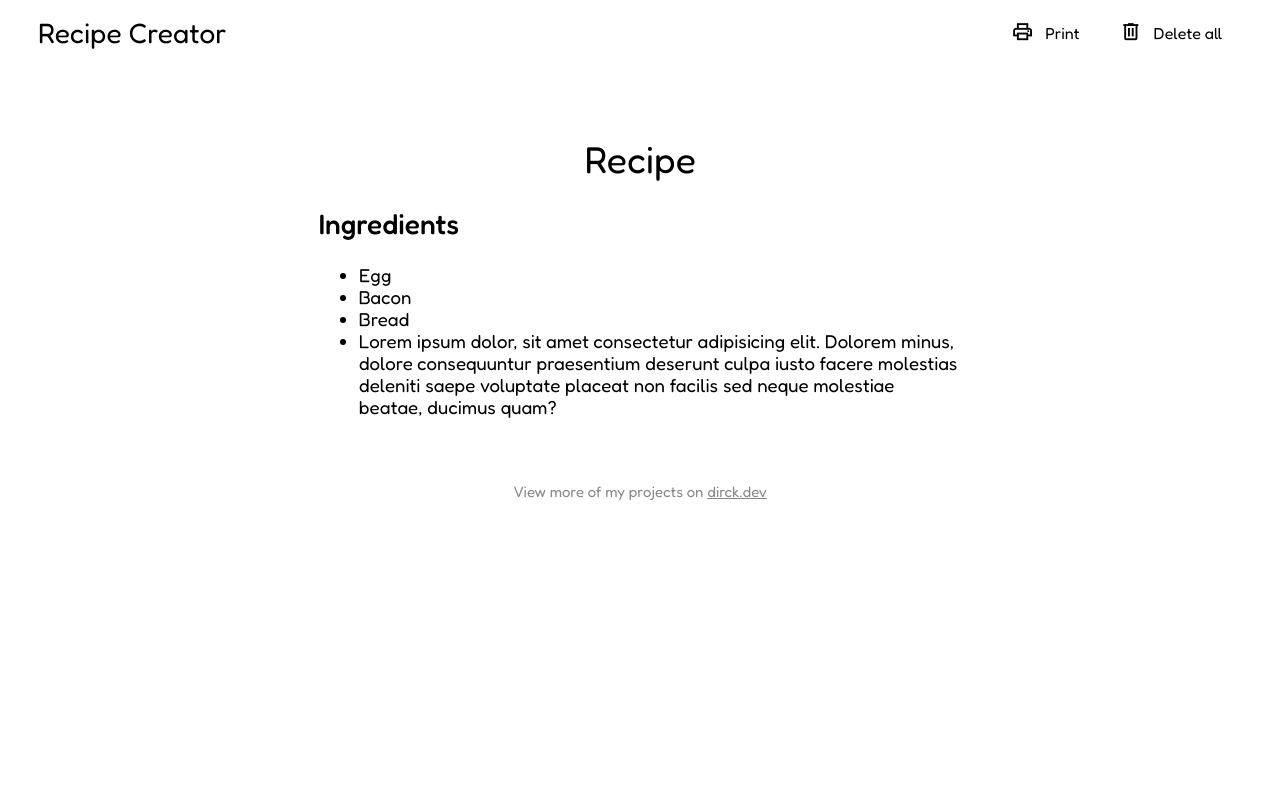
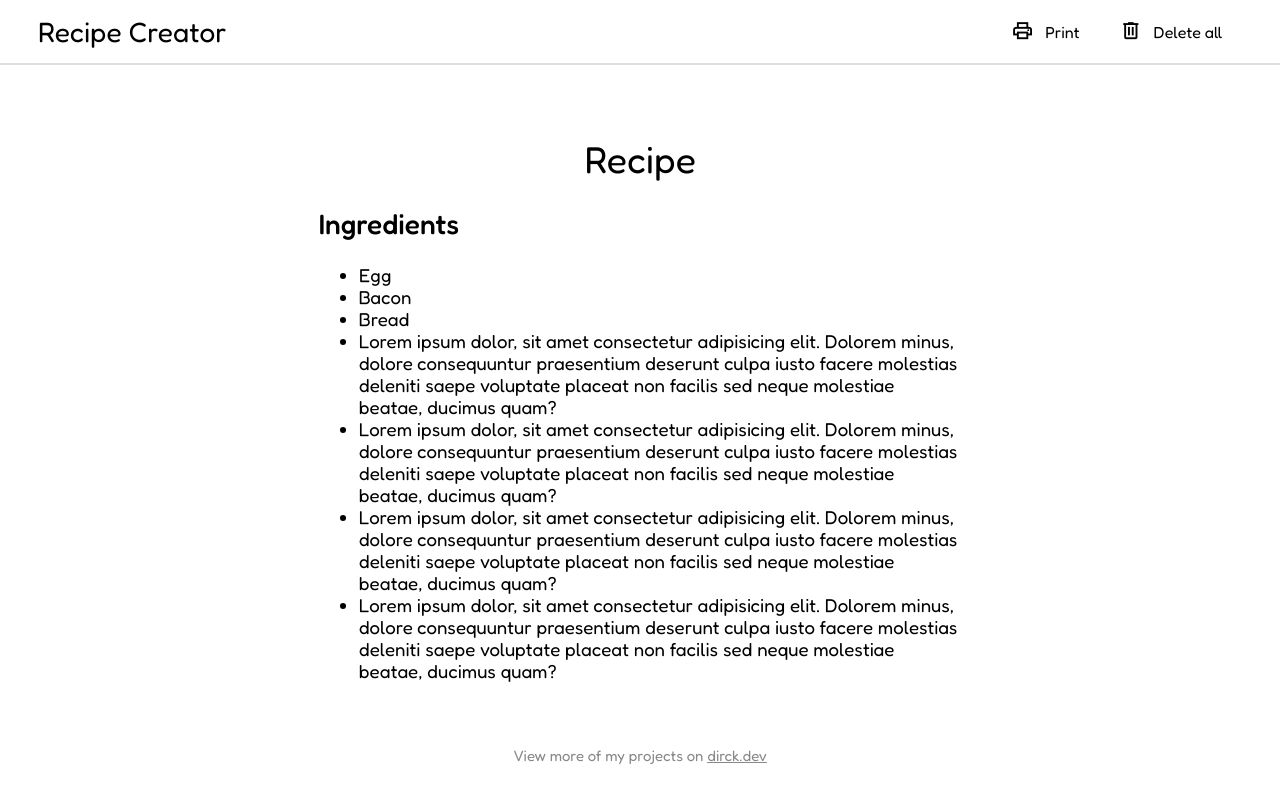
Before and after one commit to dirckvdende/recipe-creator, a Next.js app: page / in a window 1280 px wide. Shown: the top 802 px of the page. Built offline with nearby package versions, Linux system fonts and the light colour scheme.

Commit message:
Some styling

```diff
--- a/app/components/header.module.scss
+++ b/app/components/header.module.scss
@@ -1,3 +1,5 @@
+
+@use "../constants.scss";
 
 .header {
     font-weight: bold;
@@ -15,6 +17,7 @@
     box-sizing: border-box;
     padding: 0 1cm;
     user-select: none;
+    border-bottom: 2px solid #ddd;
 
     .left {
         .title {
@@ -35,6 +38,15 @@
             align-items: stretch;
             margin: 0;
         }
+    }
+
+    @media screen and (max-width: constants.$mobile-width) {
+        flex-direction: column;
+        align-items: center;
+        padding: 1em 0;
+        height: auto;
+
+        .left { margin-bottom: .5em; }
     }
 }
 
--- /dev/null
+++ b/app/constants.scss
@@ -0,0 +1,2 @@
+
+$mobile-width: 450px;
--- a/app/page.tsx
+++ b/app/page.tsx
@@ -16,6 +16,9 @@ export default function Home() {
                 <li>Bacon</li>
                 <li>Bread</li>
                 <li>Lorem ipsum dolor, sit amet consectetur adipisicing elit. Dolorem minus, dolore consequuntur praesentium deserunt culpa iusto facere molestias deleniti saepe voluptate placeat non facilis sed neque molestiae beatae, ducimus quam?</li>
+                <li>Lorem ipsum dolor, sit amet consectetur adipisicing elit. Dolorem minus, dolore consequuntur praesentium deserunt culpa iusto facere molestias deleniti saepe voluptate placeat non facilis sed neque molestiae beatae, ducimus quam?</li>
+                <li>Lorem ipsum dolor, sit amet consectetur adipisicing elit. Dolorem minus, dolore consequuntur praesentium deserunt culpa iusto facere molestias deleniti saepe voluptate placeat non facilis sed neque molestiae beatae, ducimus quam?</li>
+                <li>Lorem ipsum dolor, sit amet consectetur adipisicing elit. Dolorem minus, dolore consequuntur praesentium deserunt culpa iusto facere molestias deleniti saepe voluptate placeat non facilis sed neque molestiae beatae, ducimus quam?</li>
             </ul>
         </Section>
     </CenterContent>
```
